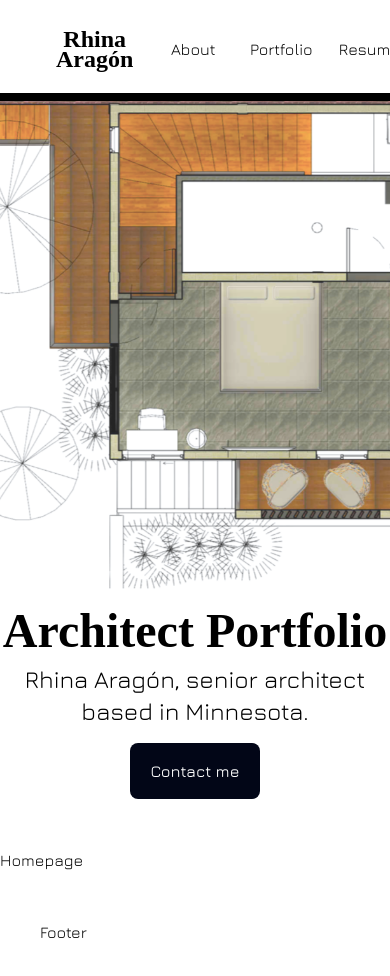
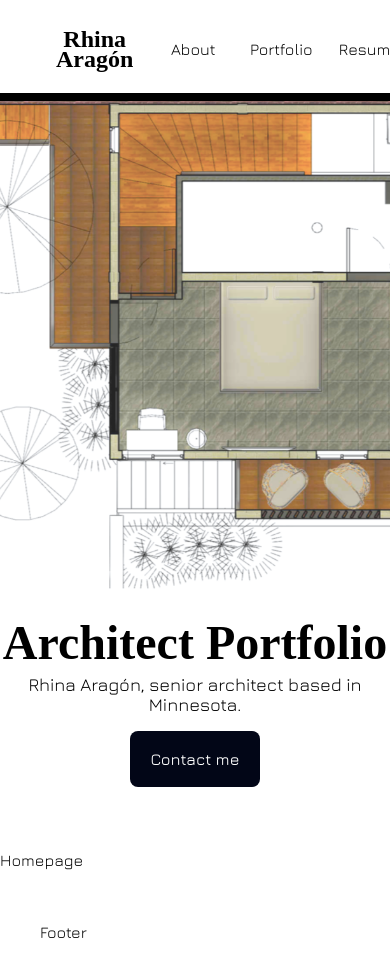
Before and after one commit to liz-garcia/architect-portfolio, a React (Vite) app in the folder client/: page / in a window 390 px wide. Shown: the top 976 px of the page. Built offline with nearby package versions, Linux system fonts and the light colour scheme; a web font is replaced by a local one.

Commit message:
Fixed gap for current screen sizes.

```diff
--- a/client/src/components/HeroSection.jsx
+++ b/client/src/components/HeroSection.jsx
@@ -6,13 +6,14 @@ import heroImage3 from "/architectural-plan-3.png";
 
 // Tailwind CSS utility classes
 const heroSectionStyle =
-  "w-[100dvw] h-[88dvh] flex pl-16 md:p-0 2xl:pl-16 3xl:pl-28 items-center justify-center gap-8 md:flex-col-reverse md:gap-2 3xl:gap-12";
+  "w-[100dvw] h-[88dvh] flex pl-16 md:p-0 2xl:pl-16 3xl:pl-28 items-center justify-center md:flex-col-reverse gap-8 md:gap-2 2xl:gap-12 3xl:gap-24";
 // Text div
 const heroTitleStyle =
   "w-1/3 text-center flex flex-col md:w-full md:h-1/3 items-center justify-center md:pb-4 sm:pb-8";
 const h1Style =
   "font-serif font-bold mb-4 lg:text-5xl/[2.5rem] xl:text-6xl/[3rem] 2xl:text-7xl/[3.5rem] 3xl:text-8xl/[4.75rem] md:mb-2 sm:mb-1";
-const h2Style = "text-lg/5 py-2 mb-4 md:mb-2 2xl:text-2xl 3xl:text-3xl";
+const h2Style =
+  "py-2 mb-4 md:mb-2 sm:text-lg/5 xl:text-xl/6 2xl:text-2xl 3xl:text-3xl";
 // Image div
 const heroImgContainerStyle = "w-2/3 h-full md:h-2/3 md:w-full";
 const heroImgStyle =
```
